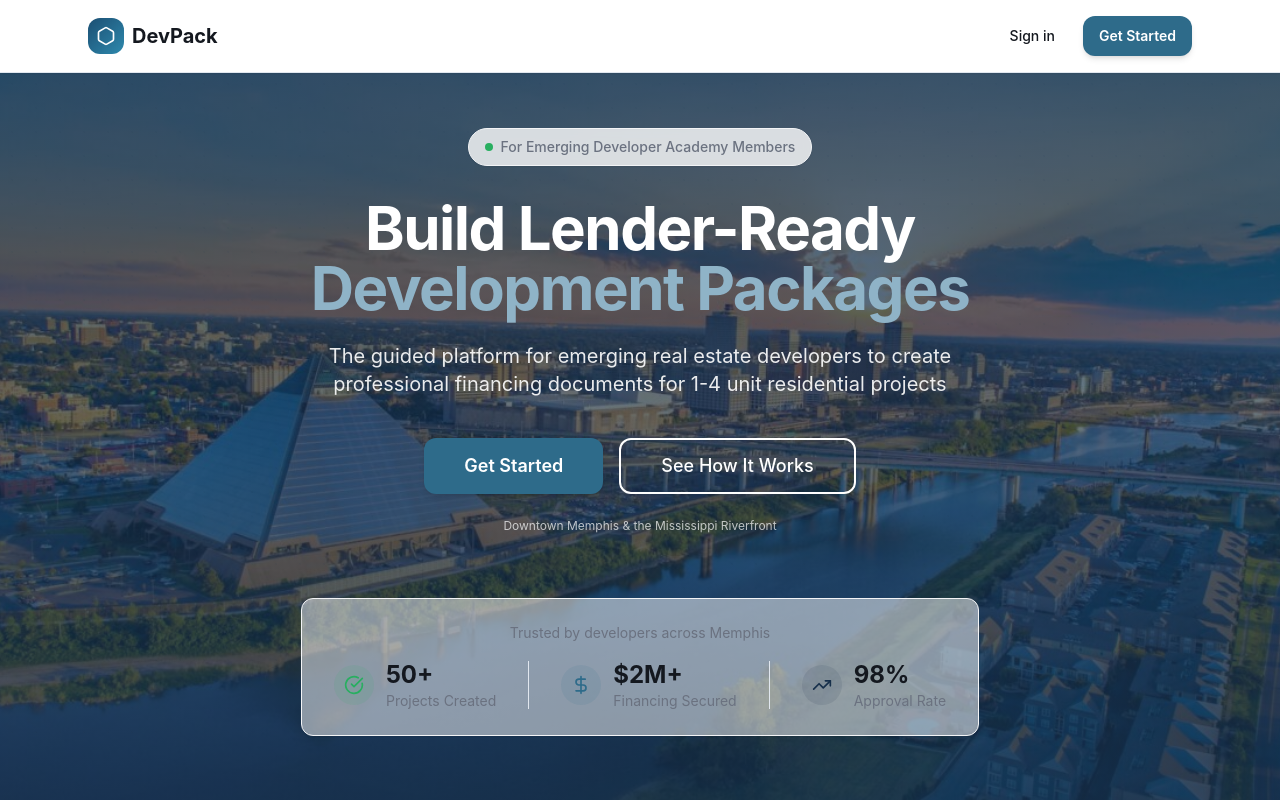
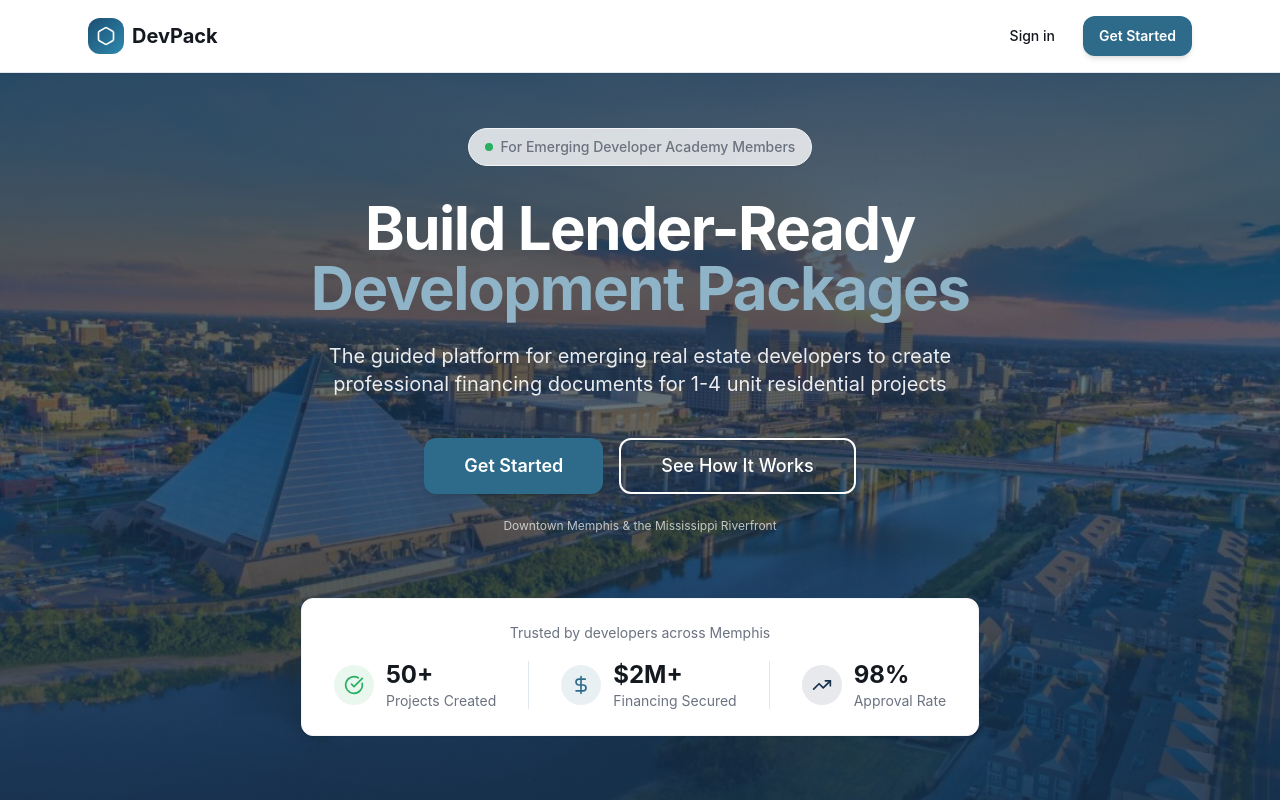
Before and after one commit to Uday-Varik/Devpak_EDAmemphis, a React (Vite) app: page / in a window 1280 px wide. Shown: the top 800 px of the page. Built offline with nearby package versions, Linux system fonts and the light colour scheme; no server answers.

Commit message:
style(landing): solid white stats card over the darker hero

```diff
--- a/src/components/Hero.tsx
+++ b/src/components/Hero.tsx
@@ -52,7 +52,7 @@ const Hero = ({ onGetStartedClick }: HeroProps) => {
 
         {/* Trust indicators */}
         <div className="mt-16 animate-slide-up" style={{ animationDelay: '0.3s' }}>
-          <div className="inline-block bg-white/50 backdrop-blur-sm rounded-xl border border-gray-100 px-8 py-6 shadow-sm">
+          <div className="inline-block bg-white rounded-xl border border-gray-100 px-8 py-6 shadow-sm">
             <p className="text-sm text-muted-foreground mb-4">Trusted by developers across Memphis</p>
             <div className="flex items-center justify-center gap-8 text-muted-foreground">
               <div className="text-center flex items-center gap-3">
```
